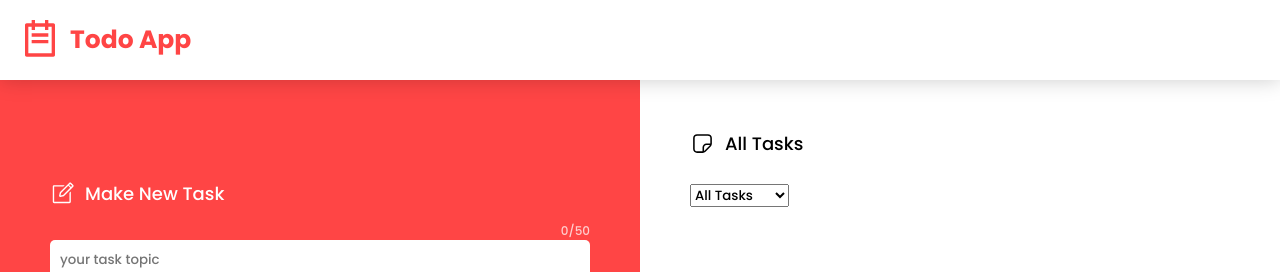
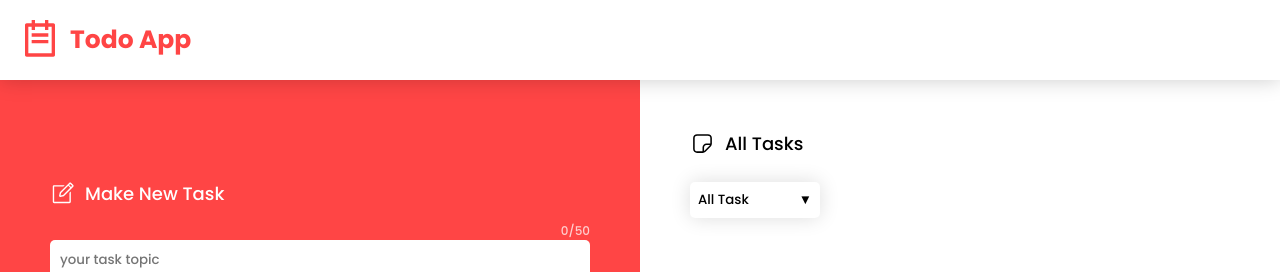
Before and after one commit to mostafa-kheibary/Todo-app-react, a React (Create React App) app: page / in a window 1280 px wide. Shown: the top 272 px of the page. Built offline with nearby package versions, Linux system fonts and the light colour scheme.

Commit message:
add custom drop down

```diff
--- /dev/null
+++ b/src/components/DropDown/DropDown.css
@@ -0,0 +1,42 @@
+.drop-down{
+  position: relative;
+  width: fit-content;
+  z-index: 100000;
+  transform: scale(1);
+}
+.drop-down__change{
+  display: flex;
+  justify-content: space-between;
+  padding: 8px;
+  width: 130px;
+  background-color: white;
+  border: none;
+  border-radius: 5px;
+  box-shadow: 0 0 20px rgba(0, 0, 0, 0.137);
+  cursor: pointer;
+}
+.item-container{
+  flex-direction: column;
+  gap: 5px;
+  top: 40px;
+  border-radius: 5px;
+  z-index: 999;
+  background-color: white;
+  padding: 10px;
+  box-shadow: 0 0 20px rgba(0, 0, 0, 0.137);
+  position: absolute;
+  width: 100%;
+  display: none;
+}
+.item-container.show{
+  display: flex;
+}
+.drop-down__item{
+  padding: 8px;
+  font-size: 14px;
+  border-radius: 4px;
+  cursor: pointer;
+}
+.drop-down__item:hover{
+  background-color: rgba(0, 0, 0, 0.050);
+}
--- /dev/null
+++ b/src/components/DropDown/DropDown.jsx
@@ -0,0 +1,25 @@
+import './DropDown.css';
+import { motion } from 'framer-motion';
+import { useState } from 'react';
+const DropDown = ({chnageCatagory,all}) => {
+  const [isOpen, setIsOpen] = useState(false);
+  const handleOpen = () => {
+    setIsOpen(!isOpen);
+  };
+  const handleChnage = (e)=>{
+    chnageCatagory(e)
+    handleOpen();
+  }
+  return (
+    <motion.div whileTap={{scale:.9}} className='drop-down'>
+      <button onClick={handleOpen} className='drop-down__change'>
+        {all===true ? 'All Task' : 'Done Task'} <span>▼</span>
+      </button>
+      <div className={`item-container ${isOpen === true && 'show'}`}>
+        <div onClick={(e)=>handleChnage(e)} data-catagory='all' className='drop-down__item'>All Task</div>
+        <div onClick={(e)=>handleChnage(e)} data-catagory='done' className='drop-down__item'>ِDone Task</div>
+      </div>
+    </motion.div>
+  );
+};
+export default DropDown;
--- a/src/components/Tasks/Tasks.jsx
+++ b/src/components/Tasks/Tasks.jsx
@@ -1,3 +1,4 @@
+import DropDown from '../DropDown/DropDown';
 import { AnimatePresence } from 'framer-motion';
 import taskContext from '../context/TaskContext';
 import { useContext, useState } from 'react';
@@ -7,9 +8,9 @@ const Tasks = () => {
   const [all, setAll] = useState(true);
   const { tasks, doneTaskList } = useContext(taskContext);
   const handlechange = (e) => {
-    if (e.target.value === 'all') {
+    if (e.target.dataset.catagory === 'all') {
       setAll(true);
-    } else if (e.target.value === 'done') {
+    } else if (e.target.dataset.catagory === 'done') {
       setAll(false);
     }
   };
@@ -20,10 +21,7 @@ const Tasks = () => {
         <h2 className='tasks__title__text'>All Tasks</h2>
       </div>
       <div className='tasks__sort'>
-        <select onClick={handlechange} name='' id=''>
-          <option value='all'>All Tasks</option>
-          <option value='done'>Done Tasks</option>
-        </select>
+        <DropDown chnageCatagory={handlechange} all={all} />
       </div>
       <div className='tasks__container'>
         <AnimatePresence>
```
